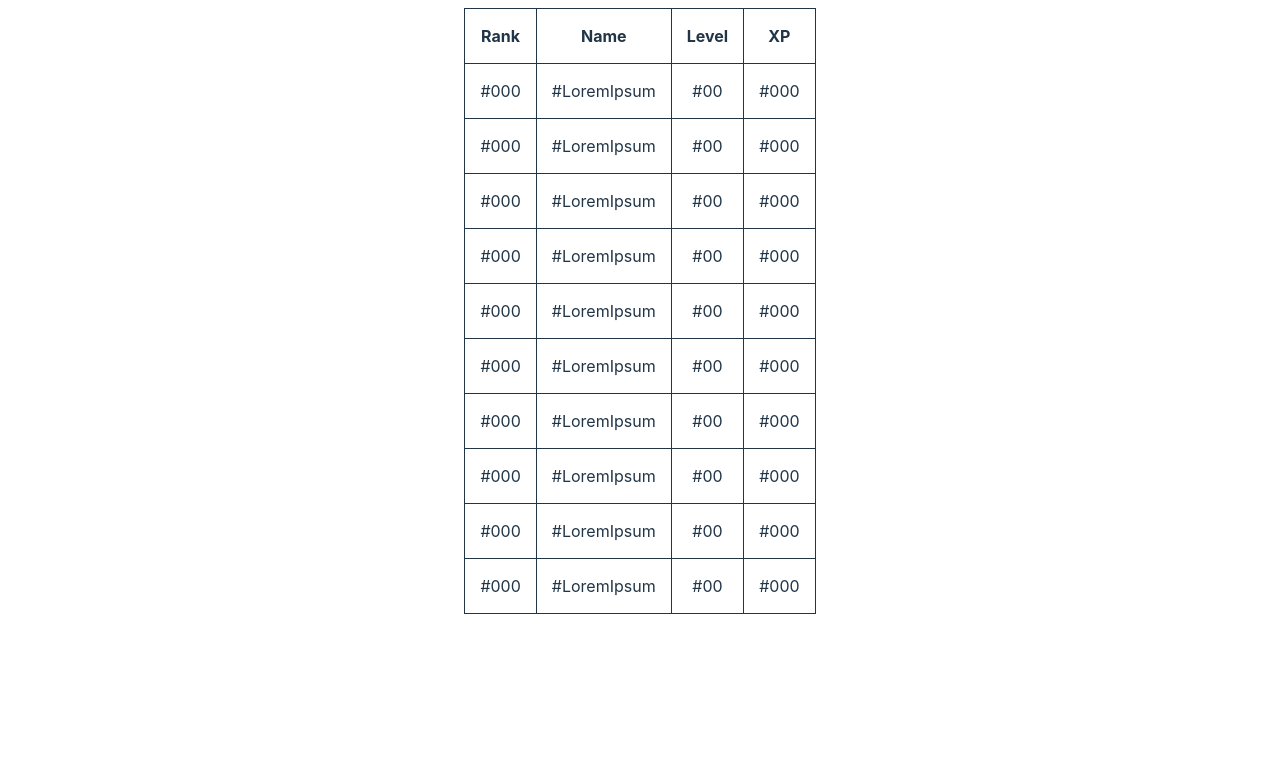
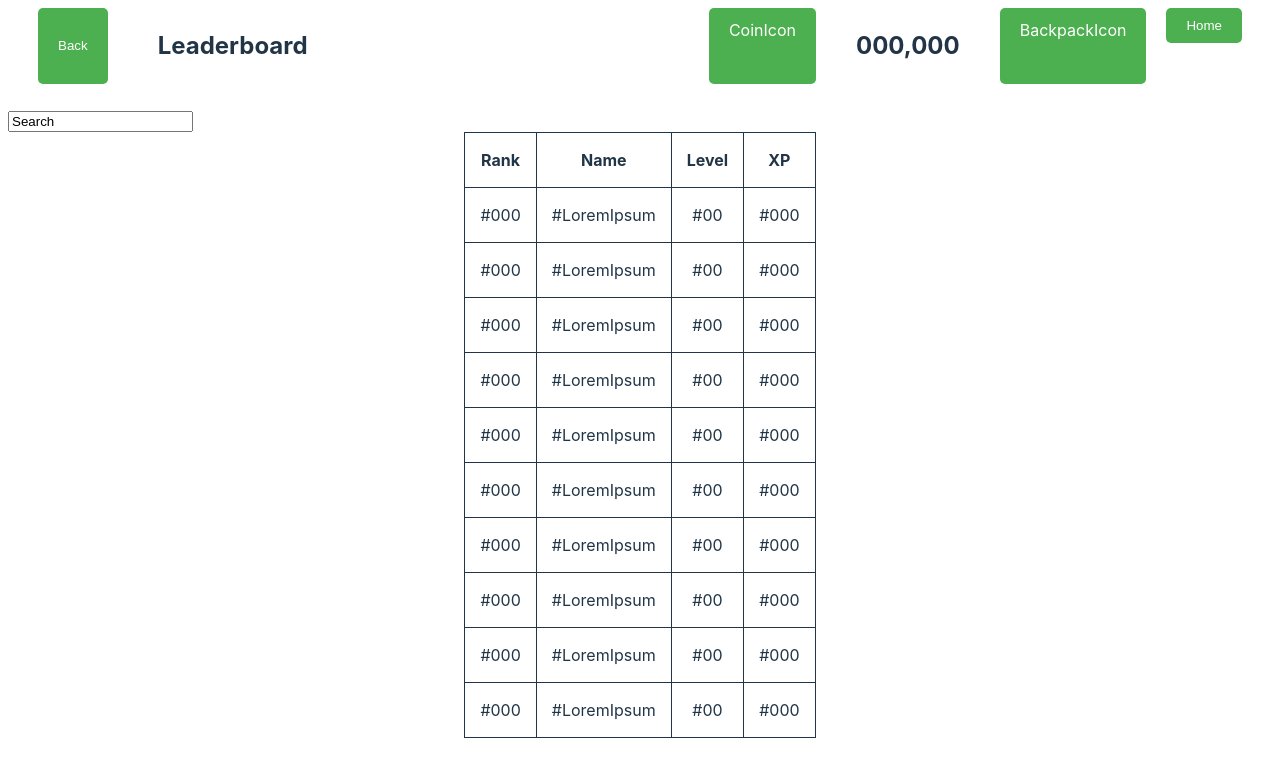
Before and after one commit to OleguerAlmuni/P1_ProjectesWeb1, a Vue app: page /leaderBoard in a window 1280 px wide. Shown: the top 758 px of the page. Built offline with nearby package versions, Linux system fonts and the light colour scheme.

Commit message:
Search increïble

```diff
--- a/src/components/GameHistory.vue
+++ b/src/components/GameHistory.vue
@@ -5,6 +5,7 @@
 
 <template>
     <Header title="Game History"></Header>
+    <br />
     <div class="components">
         <div class="left-components">
             <div class="profile">
--- a/src/components/Leaderboard.vue
+++ b/src/components/Leaderboard.vue
@@ -1,9 +1,13 @@
 <script setup>
     import { ref } from 'vue'
+    import Header from '../components/Header.vue'
 </script>
 
 
 <template>
+    <Header title="Leaderboard"></Header>
+    <br />
+    <input type="Search" id="Search" name="Search" value="Search">
     <div>
         <table>
             <tr>
@@ -91,4 +95,9 @@
         display: flex;
         justify-content: center;
     }
+
+    .Search {
+        display: flex;
+        justify-content: center;
+    }
 </style>
--- a/src/components/Play.vue
+++ b/src/components/Play.vue
@@ -5,6 +5,7 @@
 
 <template>
     <Header title=""></Header>
+    <br />
     <div class="components">
         <div class="left-components">
             <nav>
```
